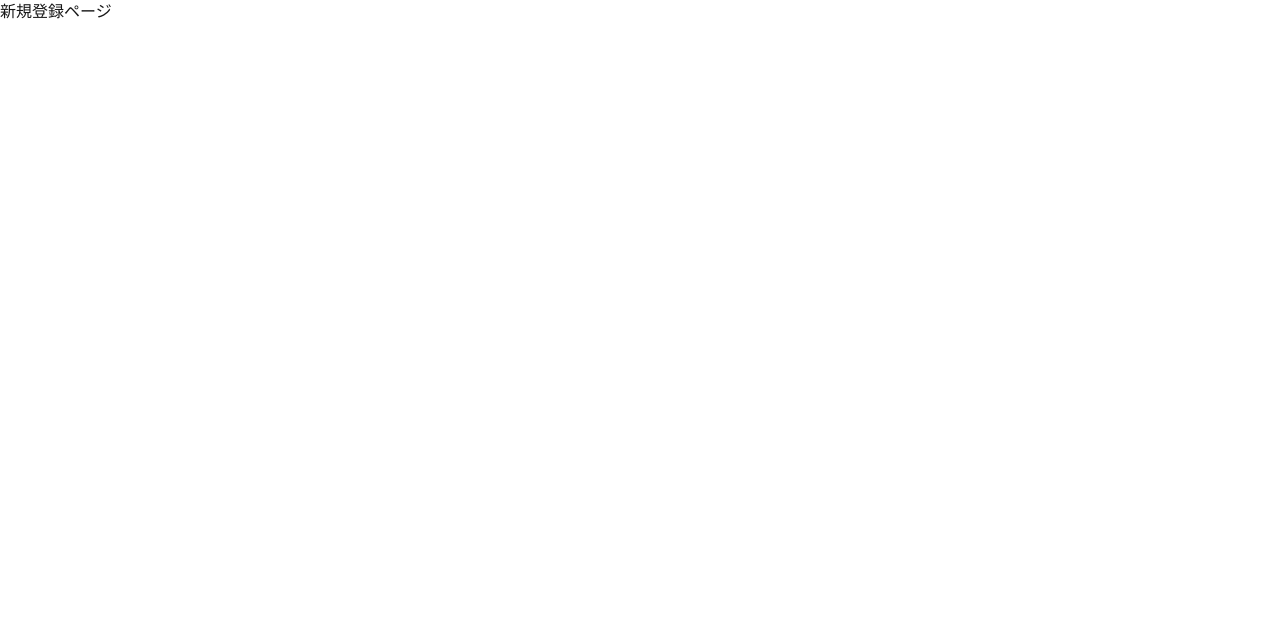
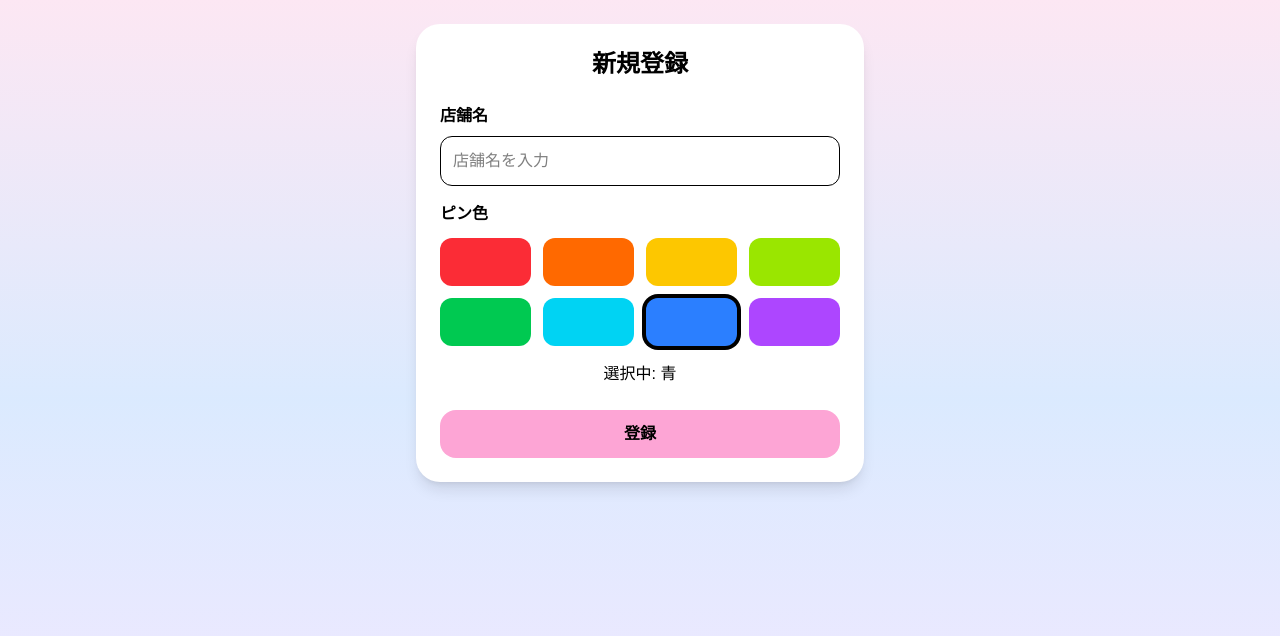
Before and after one commit to anyan333/card-map, a Next.js app: page /register in a window 1280 px wide. Shown: the top 636 px of the page. Built offline with nearby package versions, Linux system fonts and the light colour scheme.

Commit message:
register page completed

```diff
--- a/app/register/page.tsx
+++ b/app/register/page.tsx
@@ -1,3 +1,74 @@
+"use client";
+
+import { useState } from "react";
+
 export default function RegisterPage() {
-  return <h1>新規登録ページ</h1>;
+  const [selectedColor, setSelectedColor] = useState("blue");
+
+  const colors = [
+    { name: "赤", value: "red", class: "bg-red-500" },
+    { name: "オレンジ", value: "orange", class: "bg-orange-500" },
+    { name: "黄", value: "yellow", class: "bg-yellow-400" },
+    { name: "黄緑", value: "lime", class: "bg-lime-400" },
+    { name: "緑", value: "green", class: "bg-green-500" },
+    { name: "水色", value: "cyan", class: "bg-cyan-400" },
+    { name: "青", value: "blue", class: "bg-blue-500" },
+    { name: "紫", value: "purple", class: "bg-purple-500" },
+  ];
+
+  return (
+    <main className="min-h-screen bg-gradient-to-b from-pink-100 via-blue-100 to-purple-100 p-6">
+      <div className="max-w-md mx-auto bg-white rounded-3xl shadow-lg p-6">
+        <h1 className="text-2xl font-bold text-center mb-6 text-black">
+          新規登録
+        </h1>
+
+        <div className="mb-4">
+          <label className="block text-black font-semibold mb-2">
+            店舗名
+          </label>
+
+          <input
+            type="text"
+            placeholder="店舗名を入力"
+            className="w-full border rounded-xl p-3 text-black"
+          />
+        </div>
+
+        <div className="mb-4">
+          <label className="block text-black font-semibold mb-3">
+            ピン色
+          </label>
+
+          <div className="grid grid-cols-4 gap-3">
+            {colors.map((color) => (
+              <button
+                key={color.value}
+                onClick={() => setSelectedColor(color.value)}
+                className={`
+                  ${color.class}
+                  h-12
+                  rounded-xl
+                  ${
+                    selectedColor === color.value
+                      ? "ring-4 ring-black"
+                      : ""
+                  }
+                `}
+              />
+            ))}
+          </div>
+        </div>
+
+        <p className="text-center text-black mb-6">
+          選択中:{" "}
+          {colors.find((c) => c.value === selectedColor)?.name}
+        </p>
+
+        <button className="w-full bg-pink-300 hover:bg-pink-400 text-black font-bold py-3 rounded-2xl">
+          登録
+        </button>
+      </div>
+    </main>
+  );
 }
```
